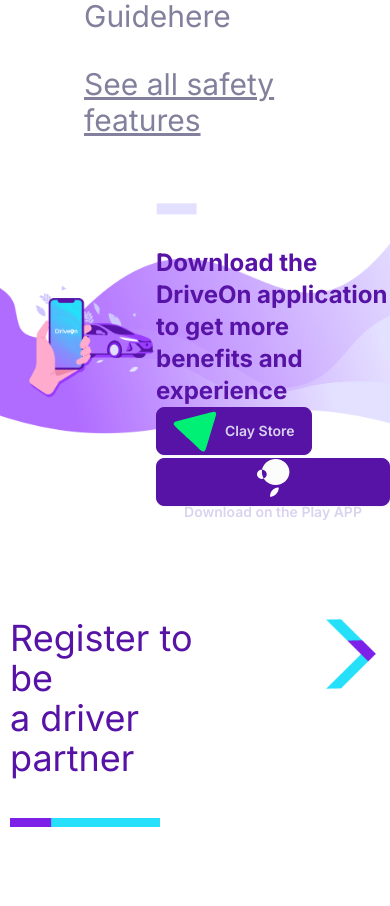
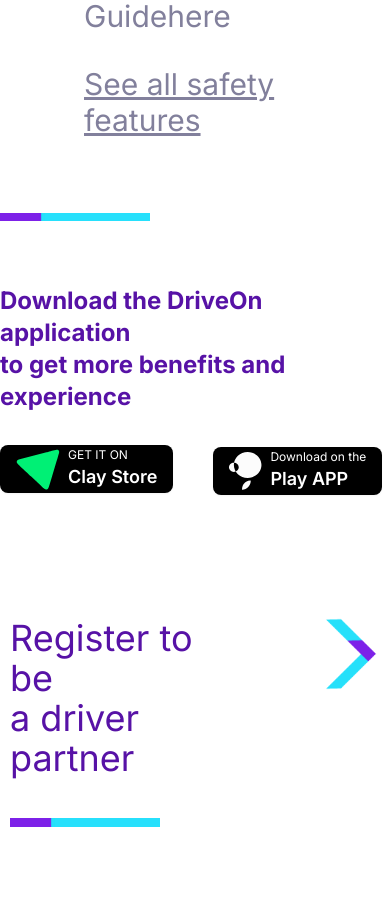
Before and after one commit to gstvcampos/test-tupiniquim, a Next.js app: page / in a window 390 px wide. Shown: the part 3580-4486 px from the top of the page. Built offline with nearby package versions, Linux system fonts and the light colour scheme.

Commit message:
feat: responsive info section

```diff
--- a/components/DownloadSection.tsx
+++ b/components/DownloadSection.tsx
@@ -4,39 +4,42 @@
 
 export default function DownloadSection() {
   return (
-    <div
-      className="hero"
-      style={{
-        backgroundImage: 'url(downloadImage.png)',
-        backgroundSize: 'contain',
-        backgroundRepeat: 'no-repeat',
-        backgroundPosition: 'center',
-      }}
-    >
-      <div className="w-full h-[400px] md:h-[700px] lg:h-[950px]">
-        <div className="max-w-screen-xl mx-auto h-full w-full flex justify-end">
-          <div className="w-3/5 h-full flex flex-col justify-center">
+    <div className="w-full h-[400px] md:h-[700px] lg:h-[950px] sm:bg-[url('/downloadImage.png')] bg-contain bg-no-repeat bg-center">
+      <div className="max-w-screen-xl mx-auto h-full w-full flex justify-center sm:justify-end">
+        <div className="md:w-2/4 h-full flex flex-col justify-center">
           <Image
-              className="py-8"
+            className="hidden sm:block py-8"
             src="/linha-white.png"
             alt="linha reta"
             width={150}
             height={100}
           />
-            <h2 className="font-bold text-2xl text-primary">
-              Download the DriveOn application to get more benefits and
-              experience
+          <Image
+            className="py-8 sm:hidden"
+            src="/linha-reta.jpg"
+            alt="linha reta"
+            width={150}
+            height={100}
+          />
+          <h2 className="font-bold text-2xl text-primary py-8">
+            Download the DriveOn application <br />
+            to get more benefits and experience
           </h2>
-            <div>
-              <button className="btn btn-primary">
+          <div className="space-x-10">
+            <button className="btn bg-black text-white border-none hover:bg-black">
               <ClayStoreIcon />
-                Clay Store
+              <p className="flex flex-col items-start">
+                <span className="font-normal text-xs">GET IT ON</span>
+                <span className="text-lg">Clay Store</span>
+              </p>
             </button>
-              <button className="btn btn-primary">
+            <button className="btn bg-black text-white border-none hover:bg-black">
               <PlayAppIcon />
-                Download on the Play APP
+              <p className="flex flex-col items-start">
+                <span className="font-normal text-xs">Download on the</span>
+                <span className="text-lg">Play APP</span>
+              </p>
             </button>
-            </div>
           </div>
         </div>
       </div>
```
Lines whose indentation alone changed are shown as unchanged.
